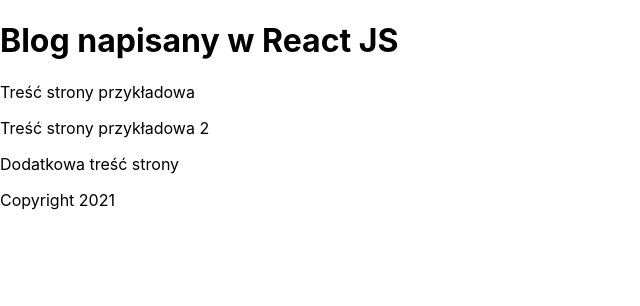
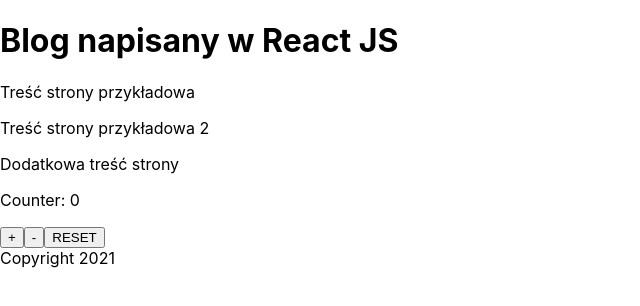
Before and after one commit to devindustry/competence-szkolenie-js, a React (Create React App) app: page / in a window 1280 px wide. Shown: the top 306 px of the page, without its empty margins (0-640 px from the left). Built offline with nearby package versions, Linux system fonts and the light colour scheme.

Commit message:
Result state

```diff
--- a/src/App.js
+++ b/src/App.js
@@ -1,6 +1,7 @@
 import Header from './components/Header';
 import TextSection from "./components/TextSection";
 import Footer from "./components/Footer";
+import Counter from "./components/Counter";
 
 const TEXTS = {
     HEADER: {
@@ -25,6 +26,7 @@
         <TextSection text={TEXTS.TEXT_SECTION2.TEXT}>
             {TEXTS.TEXT_SECTION2.ADDITIONAL_TEXT}
         </TextSection>
+        <Counter />
         <Footer text={TEXTS.FOOTER.COPY}/>
     </div>
   );
--- /dev/null
+++ b/src/components/Counter.js
@@ -0,0 +1,47 @@
+import React, { Component } from 'react';
+
+const INITIAL_COUNTER = 0;
+
+class Counter extends Component {
+    state = {
+        value: INITIAL_COUNTER,
+    }
+
+    handleIncrementCounter = () => {
+        this.setState({
+            value: this.state.value + 1,
+        })
+    };
+
+    handleDecrementCounter = () => {
+        this.setState({
+            value: this.state.value - 1,
+        })
+    }
+
+    handleResetCounter = () => {
+        this.setState({
+            value: INITIAL_COUNTER,
+        })
+    }
+
+
+    // handleIncrementCounter = () => {
+    //     this.setState(prevState => ({
+    //         value: prevState.value + 1,
+    //     }))
+    // };
+
+    render() {
+        return (
+            <div>
+                <p>Counter: {this.state.value}</p>
+                <button onClick={this.handleIncrementCounter}>+</button>
+                <button onClick={this.handleDecrementCounter}>-</button>
+                <button onClick={this.handleResetCounter}>RESET</button>
+            </div>
+        )
+    }
+}
+
+export default Counter;
```
